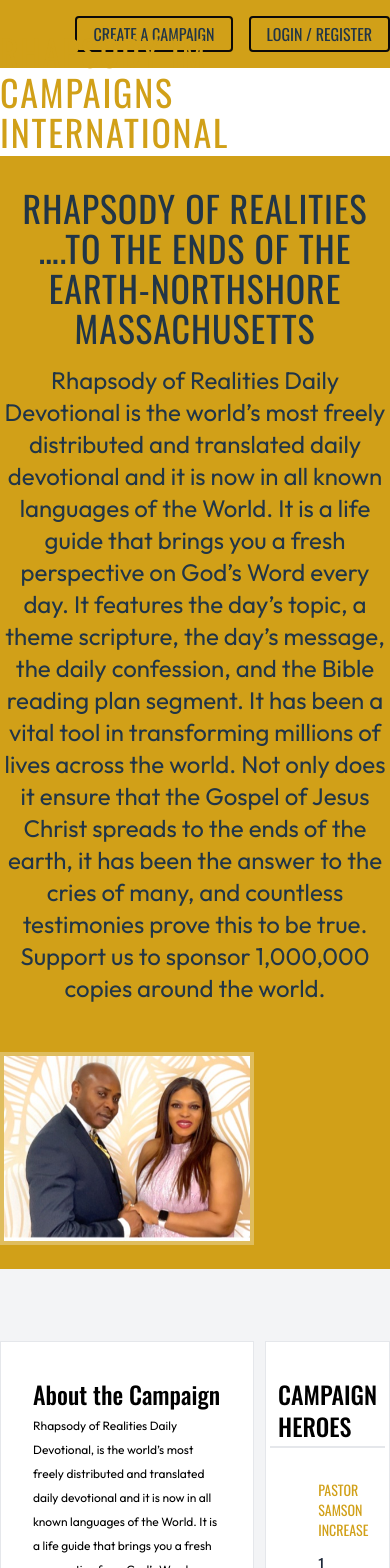
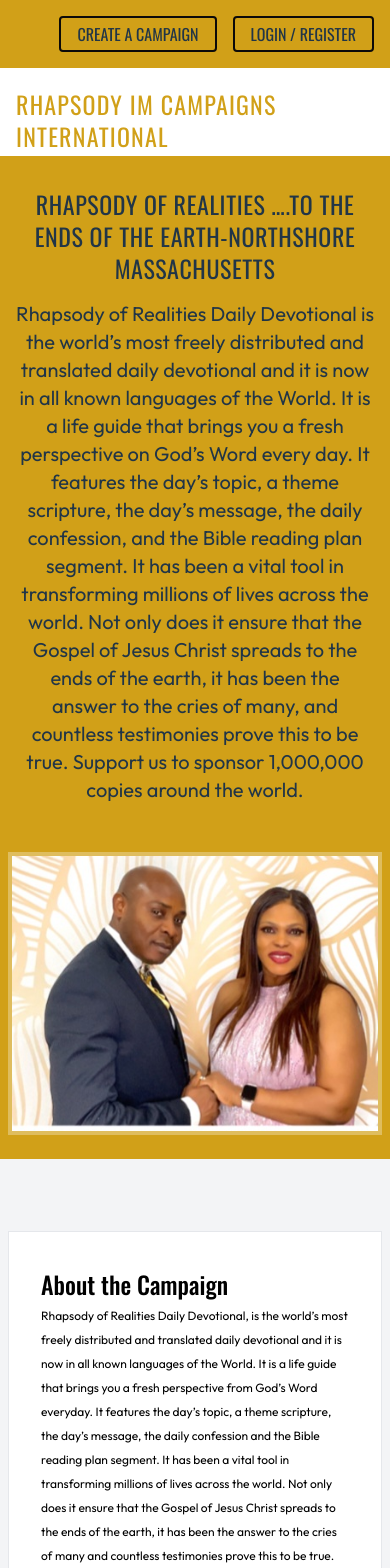
Before and after one commit to Geraldoeze/rhapsodyimcampaignsusa, a React (Vite) app: page / in a window 390 px wide. Shown: the top 1568 px of the page. Built offline with nearby package versions, Linux system fonts and the light colour scheme.

Commit message:
feat(mobile): implemented mobile designs

```diff
--- a/src/components/HomeContent.tsx
+++ b/src/components/HomeContent.tsx
@@ -5,19 +5,19 @@
     <div>
       <div className="bg-white">
         <div className="container  mx-auto flex h-22 items-end">
-          <h2 className="uppercase text-[#d1a018] py-1 text-4xl tracking-wider">
+          <h2 className="uppercase text-[#d1a018] py-1 px-4 text-2xl md:text-4xl tracking-wider">
             Rhapsody IM Campaigns International
           </h2>
         </div>
       </div>
       <div className="container mt-8 mx-auto">
-        <div className=" my-6">
-          <h4 className="uppercase text-4xl text-center tracking-wide">
+        <div className=" my-6 px-4">
+          <h4 className="uppercase text-2xl md:text-4xl text-center tracking-wide">
             RHAPSODY OF REALITIES ….TO THE ENDS OF THE EARTH-Northshore
             Massachusetts
           </h4>
           <p
-            className="text-center text-2xl  my-4"
+            className="text-center text-xl md:text-2xl  my-4"
             style={{ fontFamily: "Outfit" }}
           >
             Rhapsody of Realities Daily Devotional is the world’s most freely
@@ -33,16 +33,16 @@
             copies around the world.
           </p>
         </div>
-        <div className="py-6 flex">
-          <div className="border-4 border-[#ffffff4d] w-[65%]">
+        <div className="py-6 px-2 flex flex-col md:flex-row">
+          <div className="border-4 border-[#ffffff4d] w-full md:w-[65%]">
             <img width={"100%"} src="assets/images/pastor.jpg" alt="" />
           </div>
         </div>
       </div>
       <div className="bg-gray-100 py-10">
         <div className="container mx-auto ">
-          <div className="flex  justify-between">
-            <div className="w-[65%]">
+          <div className="flex px-2 flex-col md:flex-row justify-between">
+            <div className="w-full md:w-[65%]">
               <div className=" bg-white border border-gray-200 my-8 p-8">
                 <h2 className="font-medium text-black py-1 text-2xl">
                   About the Campaign
@@ -119,7 +119,7 @@
                 </form>
               </div>
             </div>
-            <div className="w-[32%]">
+            <div className="w-full md:w-[32%]">
               <div className=" bg-white border border-gray-200 my-8 p-8">
                 <div className="flex justify-center mb-8">
                   <h2 className="font-medium text-black border-b-2 border-gray-200 py-1 px-2 text-2xl">
--- a/src/layout/header.tsx
+++ b/src/layout/header.tsx
@@ -4,7 +4,7 @@
   return (
     <div className="container mx-auto">
       <div
-        className="py-4 flex justify-end gap-4"
+        className="py-4 px-4 flex justify-end gap-4"
         style={{ fontFamily: "Helvetica Neue" }}
       >
         <button
```
